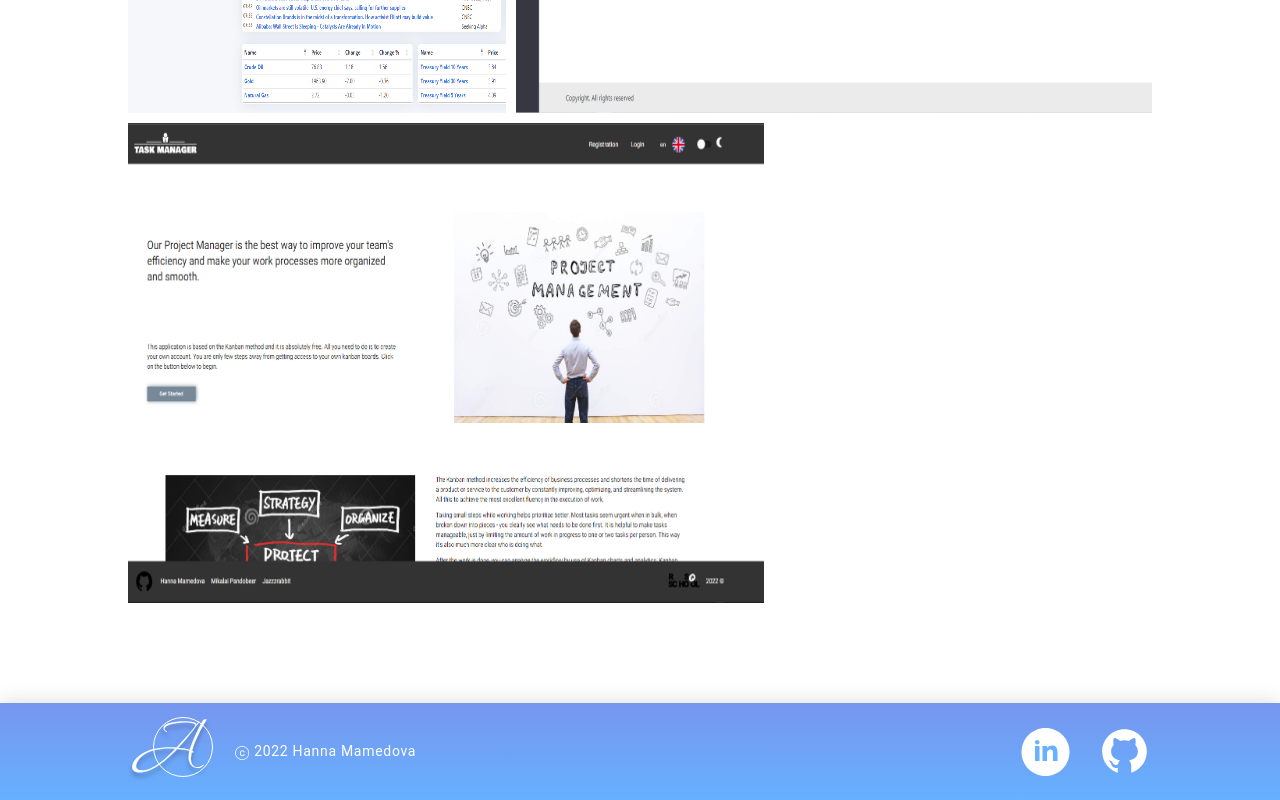
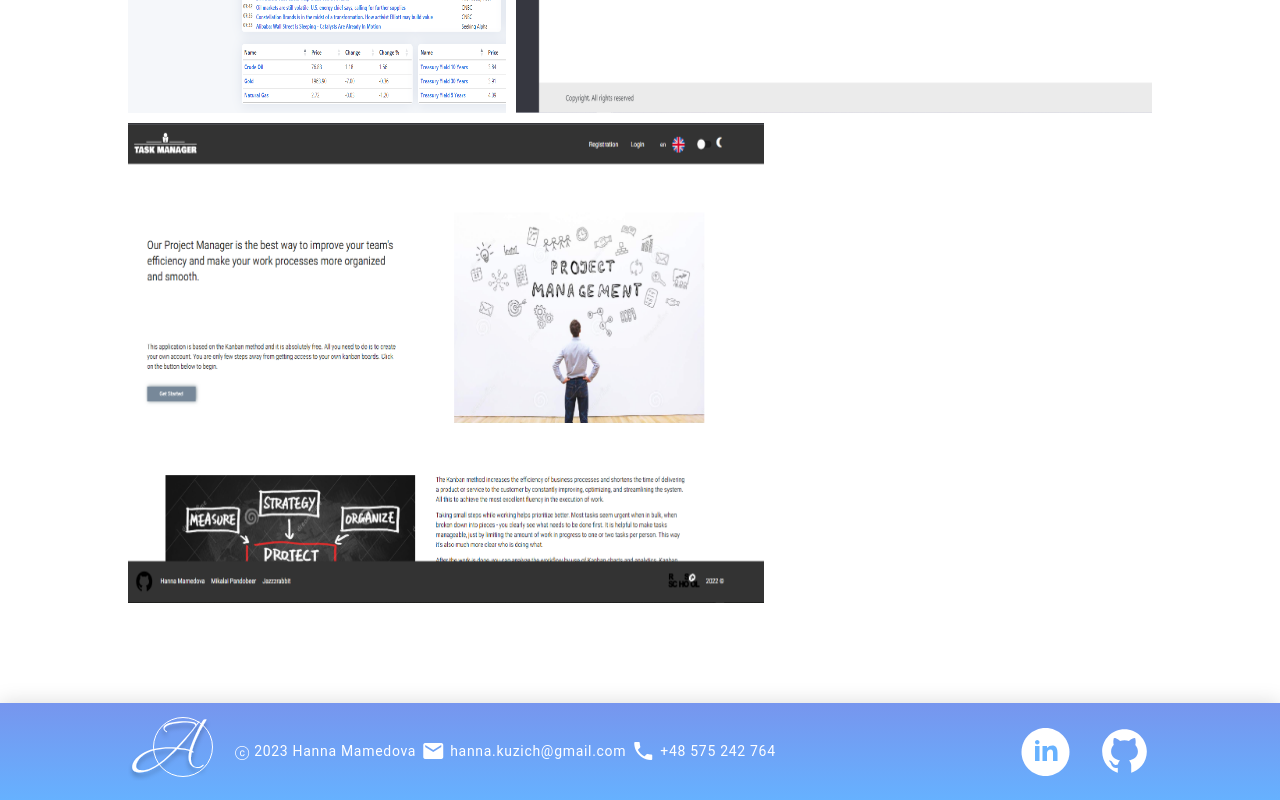
Before and after one commit to Hanna-Mamedova/portfolio, an Angular app in the folder portfolio/: page /main in a window 1280 px wide. Shown: the part 2872-3672 px from the top of the page. Built offline with nearby package versions, Linux system fonts and the light colour scheme.

Commit message:
feat: add contacts

```diff
--- a/portfolio/package.json
+++ b/portfolio/package.json
@@ -21,6 +21,7 @@
     "@angular/platform-browser": "^16.1.7",
     "@angular/platform-browser-dynamic": "^16.1.7",
     "@angular/router": "^16.1.7",
+    "material-icons": "^1.13.11",
     "rxjs": "~7.5.0",
     "tslib": "^2.6.1",
     "zone.js": "~0.13.1"
--- a/portfolio/src/app/components/footer/footer.component.html
+++ b/portfolio/src/app/components/footer/footer.component.html
@@ -3,7 +3,17 @@
     <div class="footer__wrapper">
       <div class="footer__logo">
         <app-logo [color]="logoColor"></app-logo>
-        <p>ⓒ 2022 Hanna Mamedova</p>
+        <div class="flex-wrapper wrap" id="contacts">
+          <p>ⓒ 2023 Hanna Mamedova</p>
+          <div class="flex-wrapper">
+            <mat-icon> email</mat-icon>
+            <div><a href="mailto:hanna.kuzich@gmail.com">hanna.kuzich@gmail.com</a></div>
+          </div>
+          <div class="flex-wrapper">
+            <mat-icon> phone</mat-icon>
+            <div><a href="tel:+48 575 242 764">+48 575 242 764</a></div>
+          </div>
+        </div>
       </div>
       <div class="footer__links">
         <app-linkedin></app-linkedin>
--- a/portfolio/src/app/components/footer/footer.component.scss
+++ b/portfolio/src/app/components/footer/footer.component.scss
@@ -22,3 +22,23 @@
   display: flex;
   gap: 1.5rem;
 }
+
+a {
+  color: white;
+  text-decoration: none;
+  transition: all .5s ease;
+
+  &:hover {
+    color: #3765DE;
+  }
+}
+
+.flex-wrapper {
+  display: flex;
+  align-items: center;
+  gap: 5px;
+
+  &.wrap {
+    flex-wrap: wrap;
+  }
+}
--- a/portfolio/src/app/components/header/navbar/navbar.component.html
+++ b/portfolio/src/app/components/header/navbar/navbar.component.html
@@ -2,5 +2,5 @@
   <button [ngStyle]="{'color': color}" class="nav-item" (click)="redirectTo('skills')">Skills</button>
   <button [ngStyle]="{'color': color}" class="nav-item" (click)="redirectTo('info')">About me</button>
   <button [ngStyle]="{'color': color}" class="nav-item" (click)="redirectTo('projects')">Projects</button>
-  <button [ngStyle]="{'color': color}" class="nav-item">Contacts</button>
+  <button [ngStyle]="{'color': color}" class="nav-item" (click)="redirectTo('contacts')">Contacts</button>
 </nav>
--- a/portfolio/src/index.html
+++ b/portfolio/src/index.html
@@ -1,13 +1,17 @@
 <!doctype html>
 <html lang="en">
+
 <head>
   <meta charset="utf-8">
   <title>Portfolio</title>
   <base href="/">
   <meta name="viewport" content="width=device-width, initial-scale=1">
   <link rel="icon" type="image/x-icon" href="favicon.ico">
+  <link href="https://fonts.googleapis.com/icon?family=Material+Icons" rel="stylesheet">
 </head>
+
 <body>
   <app-root></app-root>
 </body>
+
 </html>
```
Also changed, not shown: portfolio/src/app/app.module.ts (+8 -1 lines), 1 other file (tests, documents, lock files or other folders).
